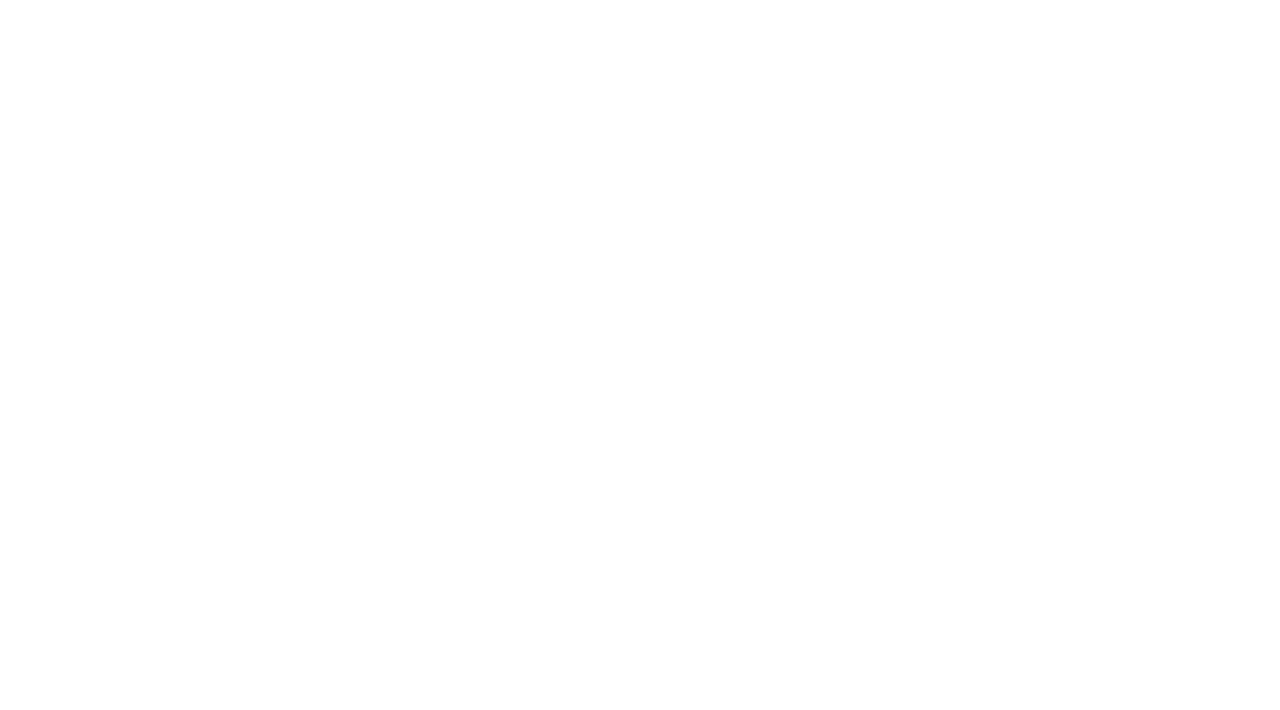
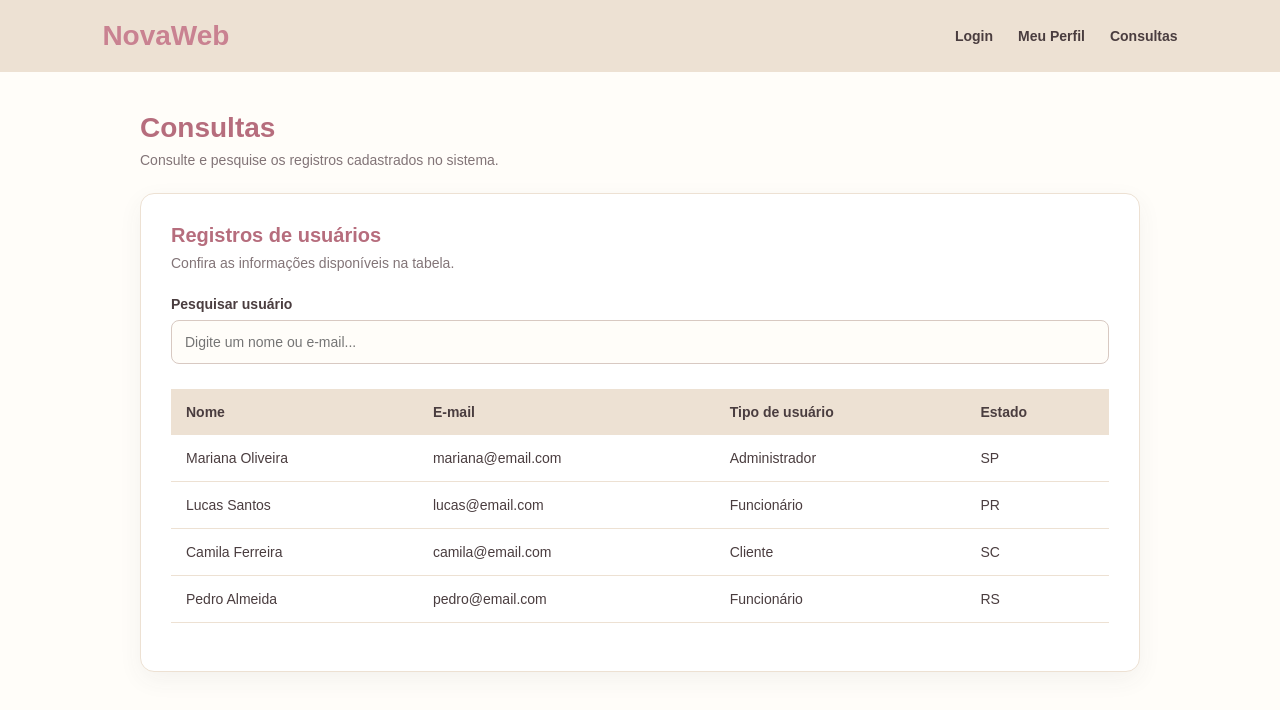
Before and after one commit to yasminaguiar-dev/nova-web-projeto-inicial, a plain HTML site: page SA02/consulta.html in a window 1280 px wide. Drawn offline with Linux system fonts and the light colour scheme.

Commit message:
consulta SA02 - finalizada

```diff
--- a/SA02/consulta.html
+++ b/SA02/consulta.html
@@ -0,0 +1,131 @@
+
+<!DOCTYPE html>
+<!--
+    Descricao: Pagina de consultas e registros do sistema NovaWeb
+    nome_arquivo: consulta.html
+    nome_exercicio: Situacao de Aprendizagem 02
+    nome_aluno: Yasmin Aguiar
+    email_aluno:
+    turma: TDE1BAA-26
+-->
+
+<html lang="pt-br">
+
+<head>
+    <meta charset="UTF-8">
+    <meta name="viewport" content="width=device-width, initial-scale=1.0">
+
+    <title>Consultas | NovaWeb</title>
+
+    <link rel="stylesheet" href="css/estilo.css">
+</head>
+
+<body>
+
+    <header class="cabecalho-sistema">
+
+        <h1>NovaWeb</h1>
+
+        <nav>
+            <a href="login.html">Login</a>
+            <a href="perfil.html">Meu Perfil</a>
+            <a href="consulta.html">Consultas</a>
+        </nav>
+
+    </header>
+
+    <main class="pagina-conteudo">
+
+        <section class="titulo-pagina">
+
+            <h2>Consultas</h2>
+
+            <p>Consulte e pesquise os registros cadastrados no sistema.</p>
+
+        </section>
+
+        <section class="container-consulta">
+
+            <div class="cabecalho-consulta">
+
+                <h3>Registros de usuários</h3>
+
+                <p>Confira as informações disponíveis na tabela.</p>
+
+            </div>
+
+            <div class="campo-pesquisa">
+
+                <label for="pesquisa">Pesquisar usuário</label>
+
+                <input
+                    type="text"
+                    id="pesquisa"
+                    name="pesquisa"
+                    placeholder="Digite um nome ou e-mail..."
+                >
+
+            </div>
+
+            <div class="tabela-responsiva">
+
+                <table id="tabela-usuarios">
+
+                    <thead>
+
+                        <tr>
+                            <th>Nome</th>
+                            <th>E-mail</th>
+                            <th>Tipo de usuário</th>
+                            <th>Estado</th>
+                        </tr>
+
+                    </thead>
+
+                    <tbody>
+
+                        <tr>
+                            <td>Mariana Oliveira</td>
+                            <td>mariana@email.com</td>
+                            <td>Administrador</td>
+                            <td>SP</td>
+                        </tr>
+
+                        <tr>
+                            <td>Lucas Santos</td>
+                            <td>lucas@email.com</td>
+                            <td>Funcionário</td>
+                            <td>PR</td>
+                        </tr>
+
+                        <tr>
+                            <td>Camila Ferreira</td>
+                            <td>camila@email.com</td>
+                            <td>Cliente</td>
+                            <td>SC</td>
+                        </tr>
+
+                        <tr>
+                            <td>Pedro Almeida</td>
+                            <td>pedro@email.com</td>
+                            <td>Funcionário</td>
+                            <td>RS</td>
+                        </tr>
+
+                    </tbody>
+
+                </table>
+
+            </div>
+
+            <p id="mensagem-pesquisa" class="mensagem-pesquisa"></p>
+
+        </section>
+
+    </main>
+
+    <script src="js/script.js"></script>
+
+</body>
+
+</html>
--- a/SA02/css/estilo.css
+++ b/SA02/css/estilo.css
@@ -201,7 +201,7 @@ body {
 
 .pagina-conteudo {
     width: 90%;
-    max-width: 850px;
+    max-width: 1000px;
     margin: 40px auto;
 }
 
@@ -260,6 +260,99 @@ body {
 }
 
 /* =====================================
+   PAGINA DE CONSULTAS
+===================================== */
+
+.container-consulta {
+    background-color: #FFFFFF;
+    padding: 30px;
+    border: 1px solid #EDE1D3;
+    border-radius: 14px;
+    box-shadow: 0 8px 25px rgba(74, 61, 63, 0.06);
+}
+
+.cabecalho-consulta {
+    margin-bottom: 25px;
+}
+
+.cabecalho-consulta h3 {
+    color: #B66D7D;
+    font-size: 20px;
+    margin-bottom: 8px;
+}
+
+.cabecalho-consulta p {
+    color: #827477;
+    font-size: 14px;
+}
+
+/* Campo de pesquisa */
+
+.campo-pesquisa {
+    display: flex;
+    flex-direction: column;
+    margin-bottom: 25px;
+}
+
+.campo-pesquisa label {
+    font-size: 14px;
+    font-weight: bold;
+    margin-bottom: 8px;
+}
+
+.campo-pesquisa input {
+    width: 100%;
+    padding: 13px;
+    border: 1px solid #D8C9C2;
+    border-radius: 8px;
+    font-size: 14px;
+    background-color: #FFFDF9;
+    outline: none;
+}
+
+.campo-pesquisa input:focus {
+    border-color: #C98291;
+    box-shadow: 0 0 0 3px rgba(201, 130, 145, 0.15);
+}
+
+/* Tabela de usuarios */
+
+.tabela-responsiva {
+    width: 100%;
+    overflow-x: auto;
+}
+
+#tabela-usuarios {
+    width: 100%;
+    border-collapse: collapse;
+    text-align: left;
+}
+
+#tabela-usuarios th {
+    background-color: #EDE1D3;
+    color: #4A3D3F;
+    padding: 15px;
+    font-size: 14px;
+}
+
+#tabela-usuarios td {
+    padding: 15px;
+    border-bottom: 1px solid #EDE1D3;
+    font-size: 14px;
+}
+
+#tabela-usuarios tbody tr:hover {
+    background-color: #FFF8F7;
+}
+
+.mensagem-pesquisa {
+    margin-top: 18px;
+    color: #B66D7D;
+    font-size: 14px;
+    font-weight: bold;
+}
+
+/* =====================================
    RESPONSIVIDADE
 ===================================== */
 
@@ -279,8 +372,18 @@ body {
         padding: 22px;
     }
 
+    .container-consulta {
+        padding: 20px;
+    }
+
     .pagina-conteudo {
         margin: 25px auto;
+    }
+
+    #tabela-usuarios th,
+    #tabela-usuarios td {
+        padding: 10px;
+        font-size: 12px;
     }
 }
 
--- a/SA02/js/script.js
+++ b/SA02/js/script.js
@@ -78,3 +78,58 @@ if (formPerfil) {
     });
 
 }
+
+/* =====================================
+   PESQUISA DE USUARIOS
+===================================== */
+
+const campoPesquisa = document.getElementById("pesquisa");
+const tabelaUsuarios = document.getElementById("tabela-usuarios");
+const mensagemPesquisa = document.getElementById("mensagem-pesquisa");
+
+if (campoPesquisa && tabelaUsuarios && mensagemPesquisa) {
+
+    campoPesquisa.addEventListener("input", function() {
+
+        const textoPesquisa = campoPesquisa.value.toLowerCase().trim();
+
+        const linhas = tabelaUsuarios.querySelectorAll("tbody tr");
+
+        let quantidadeEncontrada = 0;
+
+        linhas.forEach(function(linha) {
+
+            const informacoes = linha.textContent.toLowerCase();
+
+            if (informacoes.includes(textoPesquisa)) {
+
+                linha.style.display = "";
+
+                quantidadeEncontrada++;
+
+            } else {
+
+                linha.style.display = "none";
+
+            }
+
+        });
+
+        if (textoPesquisa === "") {
+
+            mensagemPesquisa.textContent = "";
+
+        } else if (quantidadeEncontrada === 0) {
+
+            mensagemPesquisa.textContent = "Nenhum usuario encontrado.";
+
+        } else {
+
+            mensagemPesquisa.textContent =
+                quantidadeEncontrada + " usuario(s) encontrado(s).";
+
+        }
+
+    });
+
+}
```
